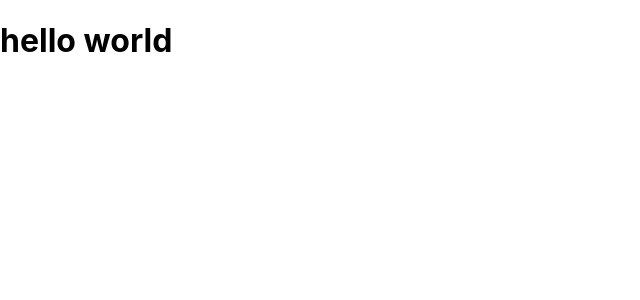
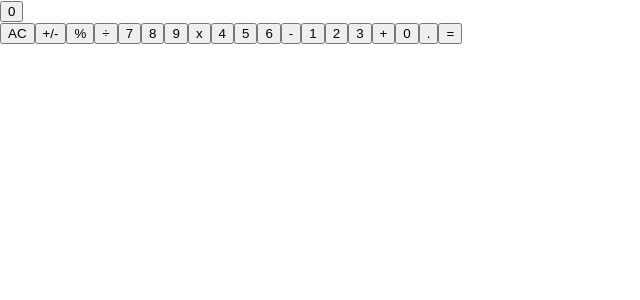
Before and after one commit to Patfarmurs/math-magicians, a React (Create React App) app: page / in a window 1280 px wide. Shown: the top 300 px of the page, without its empty margins (0-640 px from the left). Built offline with nearby package versions, Linux system fonts and the light colour scheme.

Commit message:
Add calculator.js file

```diff
--- a/src/App.js
+++ b/src/App.js
@@ -1,10 +1,11 @@
 import React, { Component } from 'react';
+import CalcUserInterface from './components/calculator';
 
 // eslint-disable-next-line
 class App extends Component {
   render() {
     return (
-      <h1 className="h1">hello world</h1>
+      <CalcUserInterface />
     );
   }
 }
--- /dev/null
+++ b/src/components/Calculator.js
@@ -0,0 +1,48 @@
+import React, { useState } from 'react';
+import calculate from './logic/calculate';
+
+const CalcUserInterface = () => {
+  const [state, setter] = useState({ total: 0, next: null, operation: null });
+  const { total, next, operation } = state;
+  const handleClick = (event, state, setter) => {
+    const buttonName = event.target.innerText;
+    const result = calculate(state, buttonName);
+    setter(result);
+  };
+  return (
+    <section>
+      <div className="container">
+        <div className="header">
+          <button type="button" className="tag">
+            {total}
+            {operation}
+            {next}
+          </button>
+        </div>
+        <div className="calc-button">
+          <button type="submit" onClick={(event) => handleClick(event, state, setter)}>AC</button>
+          <button type="submit" onClick={(event) => handleClick(event, state, setter)}>+/-</button>
+          <button type="submit" onClick={(event) => handleClick(event, state, setter)}>%</button>
+          <button type="submit" onClick={(event) => handleClick(event, state, setter)} className="box-color">÷</button>
+          <button type="submit" onClick={(event) => handleClick(event, state, setter)}>7</button>
+          <button type="submit" onClick={(event) => handleClick(event, state, setter)}>8</button>
+          <button type="submit" onClick={(event) => handleClick(event, state, setter)}>9</button>
+          <button type="submit" onClick={(event) => handleClick(event, state, setter)} className="box-color">x</button>
+          <button type="submit" onClick={(event) => handleClick(event, state, setter)}>4</button>
+          <button type="submit" onClick={(event) => handleClick(event, state, setter)}>5</button>
+          <button type="submit" onClick={(event) => handleClick(event, state, setter)}>6</button>
+          <button type="submit" onClick={(event) => handleClick(event, state, setter)} className="box-color">-</button>
+          <button type="submit" onClick={(event) => handleClick(event, state, setter)}>1</button>
+          <button type="submit" onClick={(event) => handleClick(event, state, setter)}>2</button>
+          <button type="submit" onClick={(event) => handleClick(event, state, setter)}>3</button>
+          <button type="submit" onClick={(event) => handleClick(event, state, setter)} className="box-color">+</button>
+          <button type="submit" onClick={(event) => handleClick(event, state, setter)} className="zero">0</button>
+          <button type="submit" onClick={(event) => handleClick(event, state, setter)}>.</button>
+          <button type="submit" onClick={(event) => handleClick(event, state, setter)} className="box-color">=</button>
+        </div>
+      </div>
+    </section>
+  );
+};
+
+export default CalcUserInterface;
--- /dev/null
+++ b/src/components/logic/calculate.js
@@ -0,0 +1,3 @@
+/* function (item) {
+   return !!item.match(/[0-9]+/);
+}; */
```
Also changed, not shown: src/App.css (deleted, +0 -39 lines).
